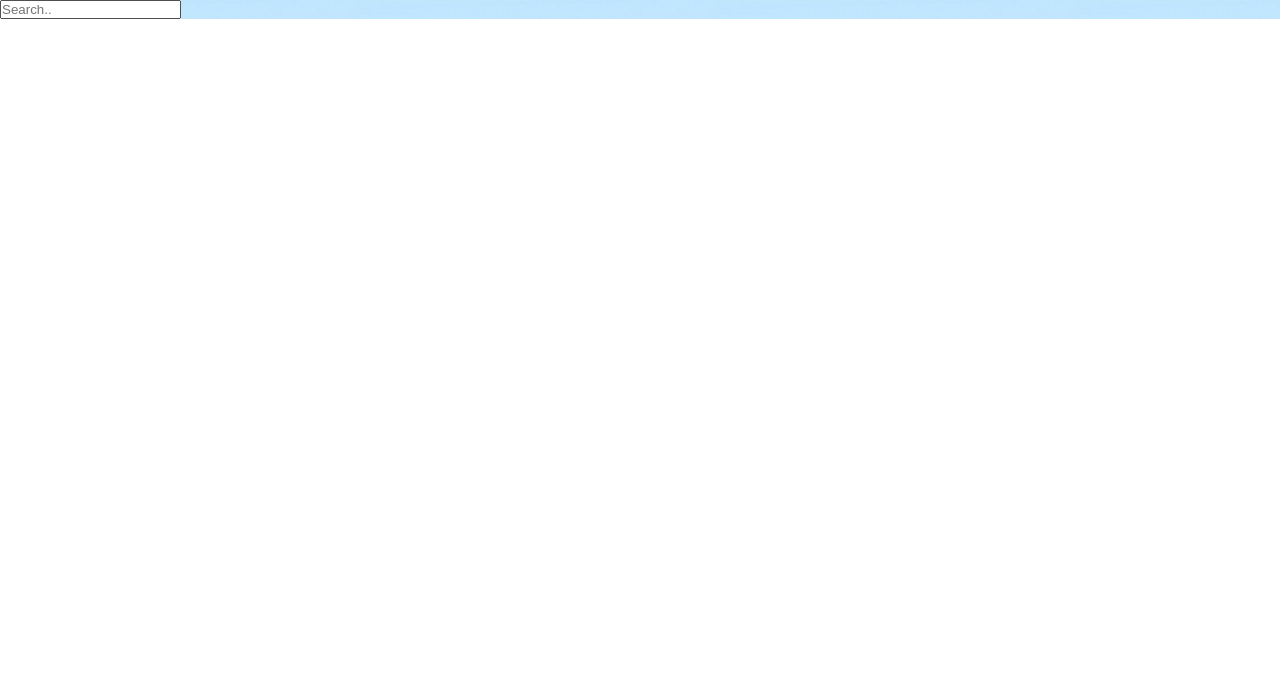
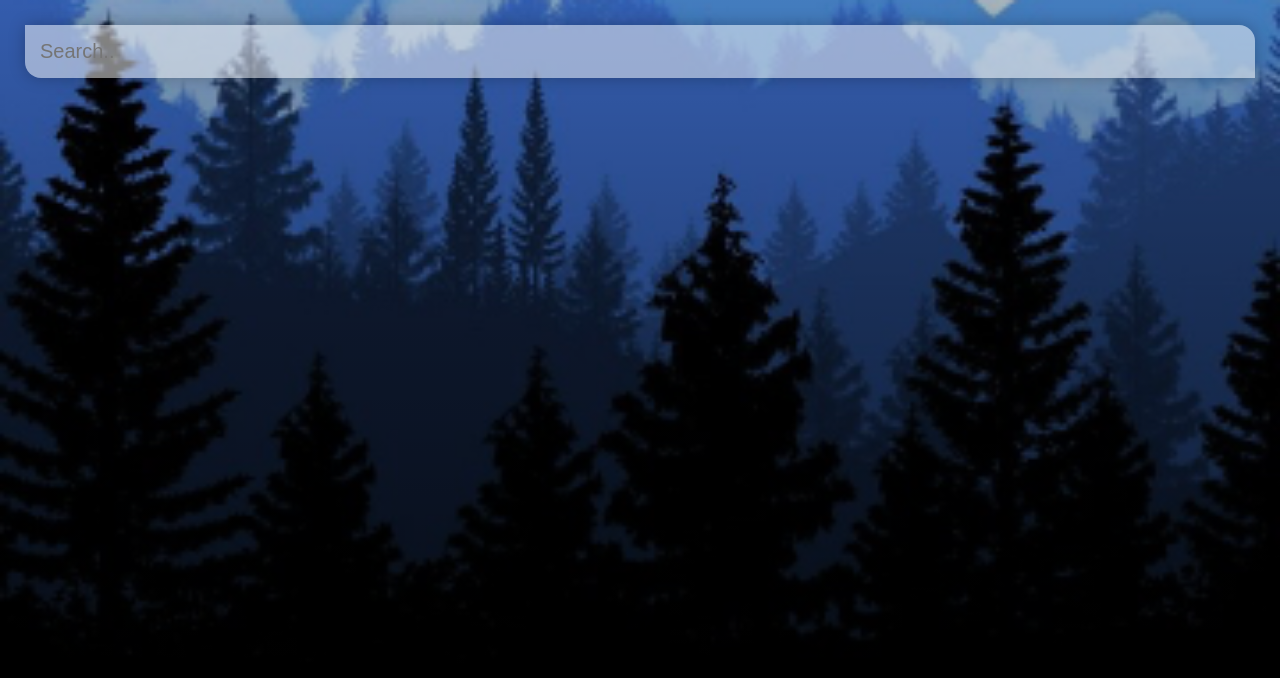
Before and after one commit to Jorgelopez5252/vue-weather, a Vue app: page / in a window 1280 px wide. Shown: the top 678 px of the page. Built offline with nearby package versions, Linux system fonts and the light colour scheme.

Commit message:
next step is to add markup

```diff
--- a/src/App.vue
+++ b/src/App.vue
@@ -3,7 +3,7 @@
     <!-- inner piece of app -->
     <main>
       <div class="search-box">
-        <input type="text" class="search-bar" placeholder="Search.."/>
+        <input type="text" class="search-bar" placeholder="Search.." />
       </div>
     </main>
   </div>
@@ -13,7 +13,7 @@
 
 export default {
   name: 'App',
-  data () {
+  data() {
     return {
       api_key: 'a511288c93ca905f4ba9b1a0eda9231d'
     }
@@ -34,5 +34,44 @@
 
 #app {
   background-image: url(./assets/cold-bg.jpg);
+  background-size: cover;
+  background-position: bottom;
+  transition: 0.4s;
+}
+
+main {
+  min-height: 100vh;
+  padding: 25px;
+
+  background-image: linear-gradient(to bottom, rgba(0, 0, 0, 0.25), rgba(0, 0, 0, 0.75));
+}
+
+.search-box {
+  width: 100%;
+  margin-bottom: 30px;
+}
+
+.search-box .search-bar {
+  display: block;
+  width: 100%;
+  padding: 15px;
+  color: #313131;
+  font-size: 20px;
+
+  appearance: none;
+  border: none;
+  outline: none;
+  background: none;
+
+  box-shadow: 0px 0px 16px rgba(0, 0, 0, 0.25);
+  background-color: rgba(255,255,255,0.5);
+  border-radius: 0px 16px 0px 16px;
+  transition: 0.4s;
+}
+
+.search-box .search-bar:focus {
+  box-shadow: 0px 0px 16px rgba(0, 0, 0, 0.25);
+  background-color: rgba(255,255,255,0.75);
+  border-radius: 16px 0px 16px 0px;
 }
 </style>
```
